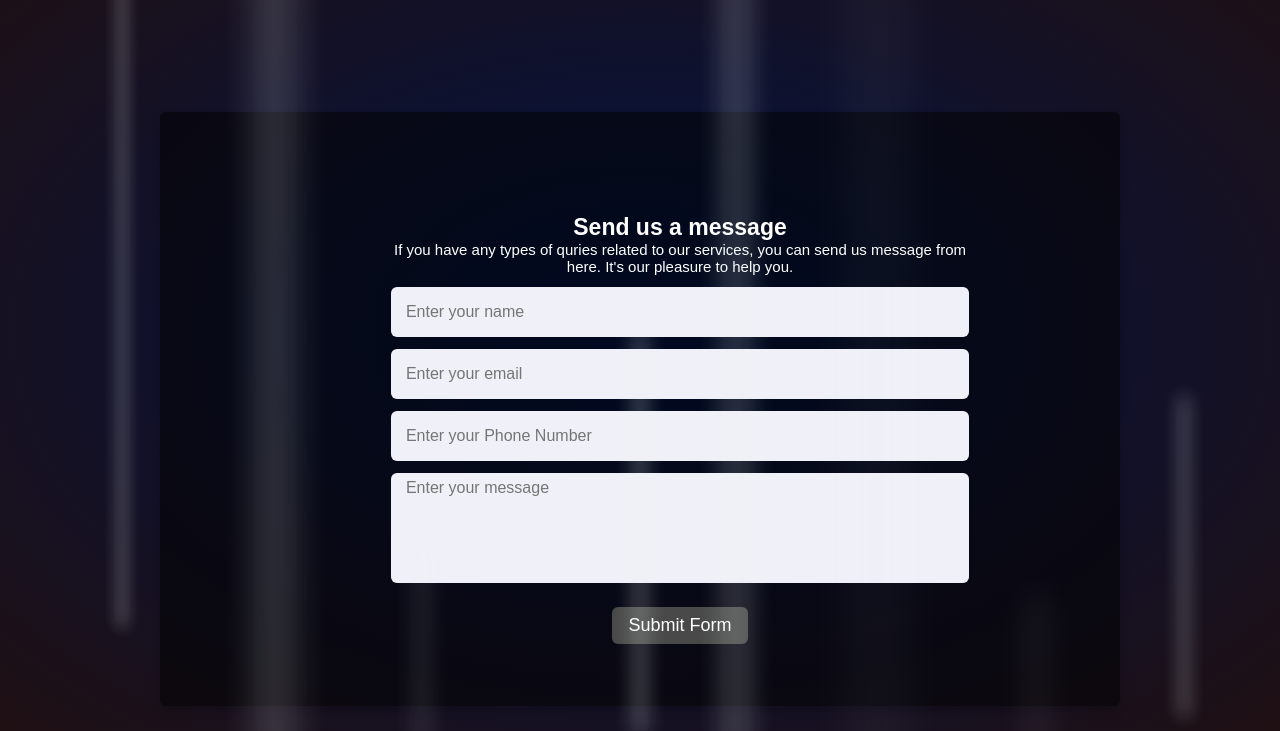
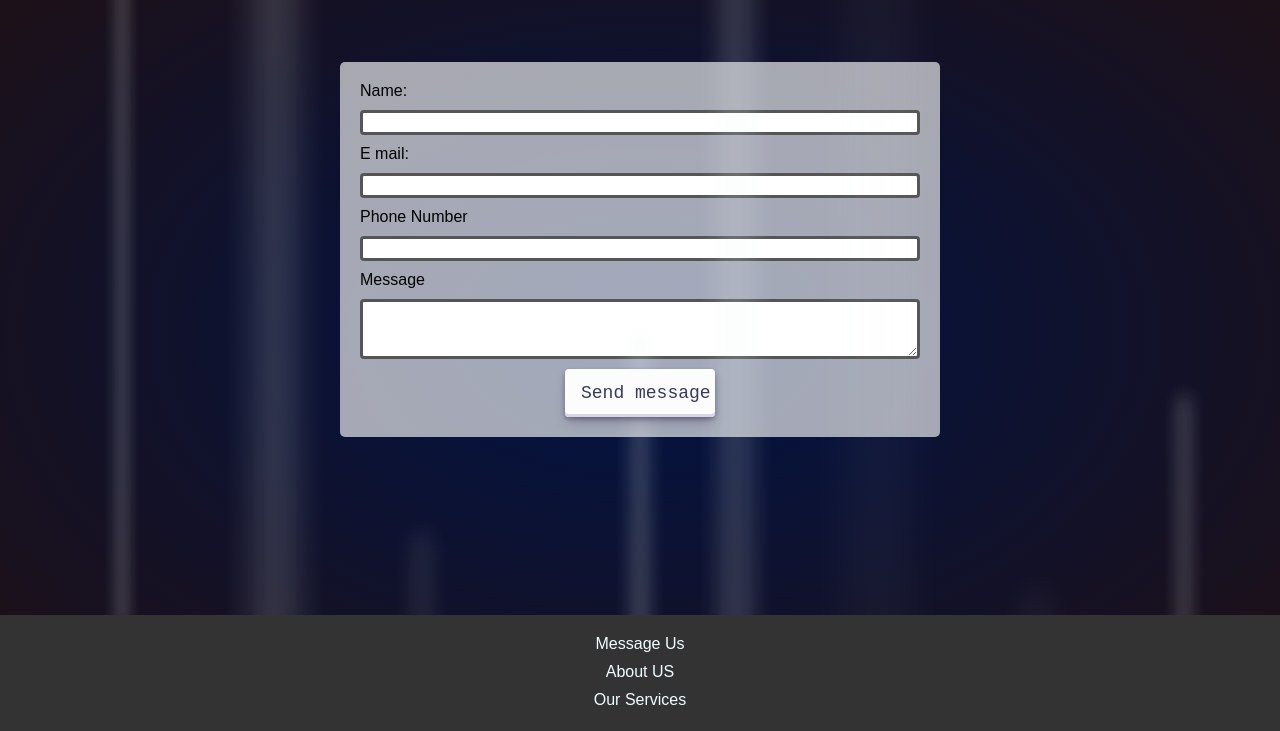
Before and after one commit to Kraken-6/Nexiom, a plain HTML site: page contact.html in a window 1280 px wide. Shown: the part 68-799 px from the top of the page. Drawn offline with Linux system fonts and the light colour scheme.

Commit message:
Add files via upload

```diff
--- a/contact.html
+++ b/contact.html
@@ -2,13 +2,86 @@
 <html lang="en">
 
 <head meta charset="UTF-8" />
+<link rel="icon" href="favicon.png" type="image/x-icon">
 <meta name="viewport" content="width=device-width, initial-scale=1.0">
 <meta name="viewport" content="width=device-width, initial-scale=1.0" />
 <title>NEXIOM - Contact</title>
 <link rel="stylesheet" href="style.css" />
 <script src="script.js"></script>
 <style>
+    .contact-form {
+        display: flex;
+    }
 
+    .contact-form form {
+        display: flex;
+        flex-direction: column;
+        gap: 10px;
+        width: 100%;
+        max-width: 600px;
+        margin: 0 auto;
+        padding: 20px;
+        background-color: #ffffffa2;
+        border-radius: 5px;
+    }
+
+    .contact-form button {
+        width: 150px;
+        display: flex;
+        margin: auto;
+        align-items: center;
+        appearance: none;
+        background-color: #FCFCFD;
+        border-radius: 4px;
+        border-width: 0;
+        box-shadow: rgba(45, 35, 66, 0.4) 0 2px 4px, rgba(45, 35, 66, 0.3) 0 7px 13px -3px, #D6D6E7 0 -3px 0 inset;
+        box-sizing: border-box;
+        color: #36395A;
+        cursor: pointer;
+        font-family: "JetBrains Mono", monospace;
+        height: 48px;
+        line-height: 1;
+        list-style: none;
+        overflow: hidden;
+        padding-left: 16px;
+        padding-right: 16px;
+        position: relative;
+        text-align: center;
+        text-decoration: none;
+        transition: box-shadow .15s, transform .15s;
+        user-select: none;
+        -webkit-user-select: none;
+        touch-action: manipulation;
+        white-space: nowrap;
+        will-change: box-shadow, transform;
+        font-size: 18px;
+    }
+
+    .contact-form button:focus {
+        box-shadow: #dadada 0 0 0 1.5px inset, rgba(45, 35, 66, 0.4) 0 2px 4px, rgba(45, 35, 66, 0.3) 0 7px 13px -3px, #D6D6E7 0 -3px 0 inset;
+    }
+
+    .contact-form button:hover {
+        box-shadow: rgba(243, 243, 243, 0.4) 0 4px 8px, rgba(45, 35, 66, 0.3) 0 7px 13px -3px, #D6D6E7 0 -3px 0 inset;
+        transform: translateY(-2px);
+    }
+
+    .contact-form button:active {
+        box-shadow: #e0e0e0 0 3px 7px inset;
+        transform: translateY(2px);
+    }
+
+    .contact-form input {
+        border: 3px solid #555;
+        height: 25px;
+        border-radius: 4px;
+    }
+
+    .contact-form textarea {
+        border: 3px solid #555;
+        height: 60px;
+        border-radius: 4px;
+    }
 </style>
 
 </head>
@@ -26,7 +99,7 @@
     <div class='light x9'></div>
 
     <header>
-        <img src="logo.png" width="200px" alt="NEXIOM logo">
+        <img src="/logo.png" width="200px" alt="NEXIOM logo">
 
         <nav>
 
@@ -54,42 +127,44 @@
 
         </nav>
     </header>
-    <div class="body">
-        <div class="container">
-            <div class="content">
+    <div class="contact-form">
+        <form action="https://api.web3forms.com/submit" method="POST">
 
-                <div class="right-side">
-                    <div class="topic-text">Send us a message</div>
-                    <p style="color: white;">If you have any types of quries related to our services, you can send us message from here. It's our pleasure to help you.</p>
-                    <form action="https://api.web3forms.com/submit" method="POST">
-                        <input type="hidden" name="access_key" value="497985d5-d512-4a2f-8568-108e3a63178b">
-                        <div class="input-box">
-                            <input type="text" name="name" placeholder="Enter your name" required>
-                        </div>
-                        <div class="input-box">
-                            <input type="email" name="email" placeholder="Enter your email" required>
-                        </div>
-                        <div class="input-box">
-                            <input type="tel" name="number" placeholder="Enter your Phone Number" required>
-                        </div>
-                        <div class="input-box message-box">
-                            <textarea name="message" placeholder="Enter your message"></textarea required>
-                        </div>
-                        <div class="button">
-                            <button type="submit">Submit Form</button>
-                        </div>
-                    </form>
-                </div>
-            </div>
-        </div>
+            <!-- Replace with your Access Key -->
+            <input type="hidden" name="access_key" value="6570a1d9-1d94-4d7a-9a67-06febc84507f">
+
+            <!-- Form Inputs. Each input must have a name="" attribute -->
+            <label>Name:</label>
+            <input type="text" name="name" required>
+            <label>E mail:</label>
+            <input type="email" name="email" required>
+            <label>Phone Number</label>
+            <input type="tel" name="phnumber" required>
+            <label>Message</label>
+            <textarea name="message" required></textarea>
+
+            <!-- Honeypot Spam Protection -->
+            <input type="checkbox" name="botcheck" class="hidden" style="display: none;">
+
+            <!-- Custom Confirmation / Success Page -->
+            <!-- <input type="hidden" name="redirect" value="https://mywebsite.com/thanks.html"> -->
+
+            <button type="submit">Send message</button>
+
+        </form>
     </div>
-
 
 </body>
 <footer>
     <div style="display: flex; flex-direction: column; gap: 25px; " class="footer">
 
+        <div style="display: flex; flex-direction: column; gap: 10px; justify-content: center;">
+            <a style="text-decoration: none; color: azure;" href="contact.html">Message Us</a>
+            <a style="text-decoration: none; color: azure;" href="about.html">About US</a>
+            <a style="text-decoration: none; color: azure;" href="services.html">Our Services</a>
+        </div>
 
+        <p style="color: white;">NEXIOM is a digital agency that specializes in Web Development, SEO, and Marketing. We are dedicated to helping businesses thrive online with innovative solutions and expert strategies.</p>
         <p style="color: white;">&copy; 2025 NEXIOM. All rights reserved.</p>
 
         <p style="color: white;">Follow us on:
```
Also changed, not shown: about.html (+7 -0 lines), home.html (+11 -1 lines), index.html (+1 -0 lines), services.html (+11 -2 lines), favicon.png (added).
